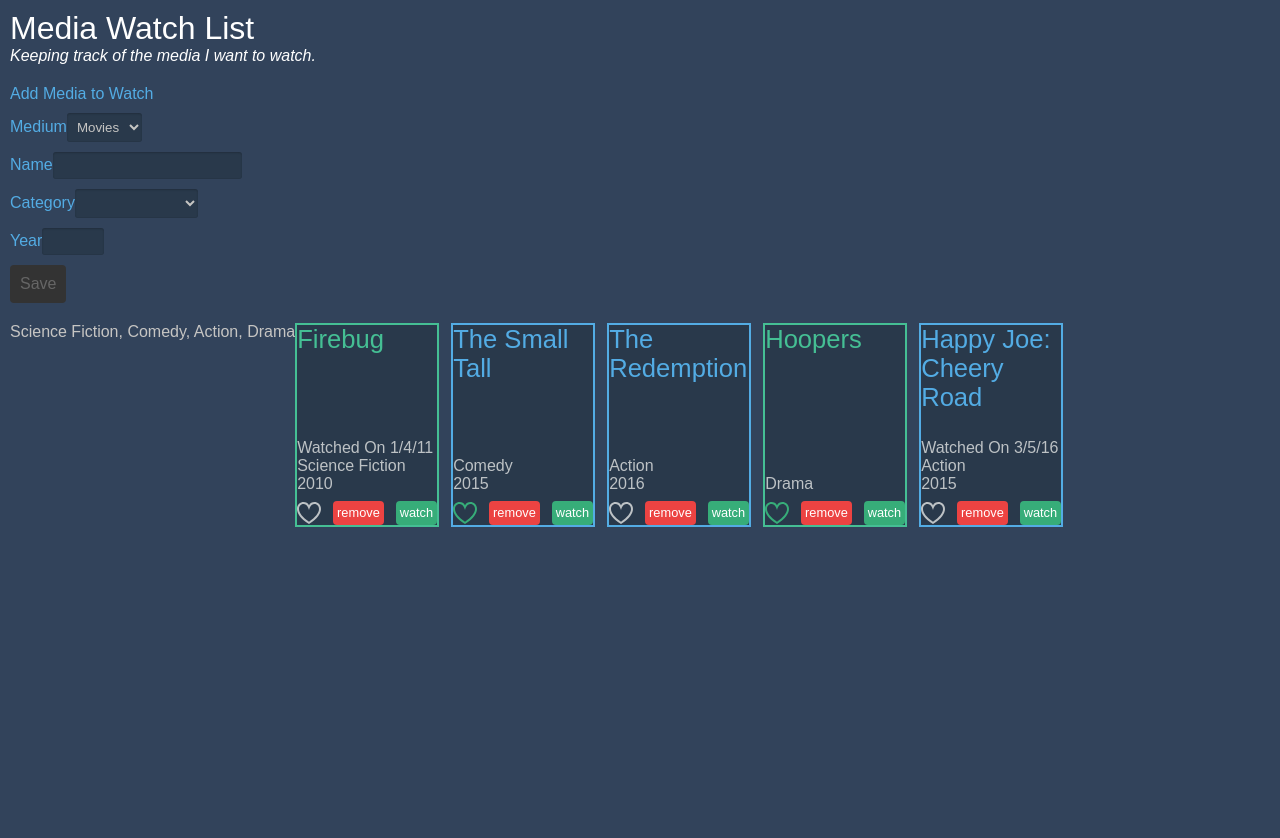
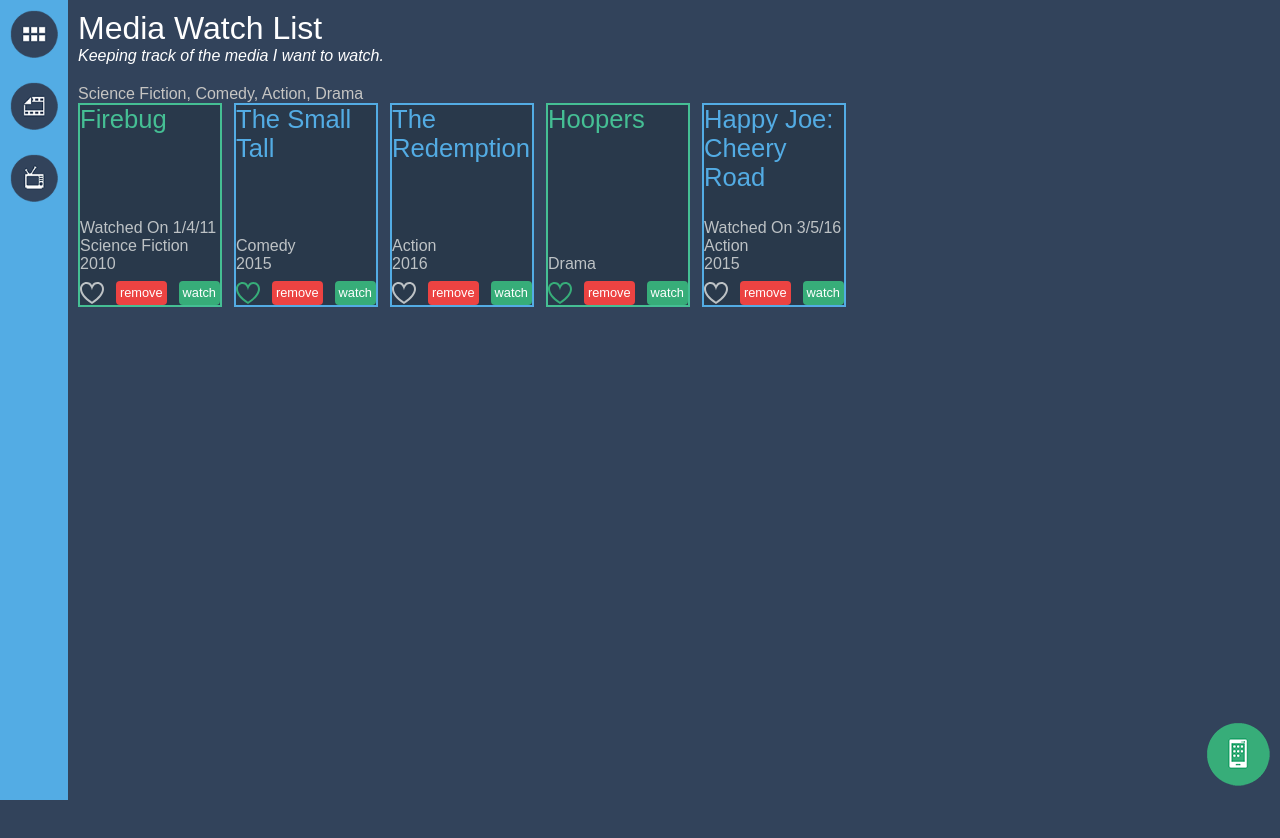
Before and after one commit to DoubleD1994/angular-essential-training, an Angular app: page /all in a window 1280 px wide. Shown: the top 838 px of the page. After the commit the page ends 800 px from the top, so only its background shows below. Built offline with nearby package versions, Linux system fonts and the light colour scheme.

Commit message:
created routing modules

```diff
--- a/src/app/app.component.html
+++ b/src/app/app.component.html
@@ -1,8 +1,18 @@
+<nav>
+  <a routerLink="/">
+    <img src="assets/04.png" class="icon" />
+  </a>
+  <a routerLink="/Movies">
+    <img src="assets/03.png" class="icon" />
+  </a>
+  <a routerLink="/Series">
+    <img src="assets/02.png" class="icon" />
+  </a>
+</nav>
 <section>
   <header>
     <h1>Media Watch List</h1>
     <p class="description">Keeping track of the media I want to watch.</p>
   </header>
-  <mw-media-item-form></mw-media-item-form>
-  <mw-media-item-list></mw-media-item-list>
+  <router-outlet></router-outlet>
 </section>
--- a/src/app/app.module.ts
+++ b/src/app/app.module.ts
@@ -1,29 +1,31 @@
 import { NgModule } from '@angular/core';
 import { BrowserModule } from '@angular/platform-browser';
-import { ReactiveFormsModule } from '@angular/forms'
+import { HttpClientModule, HttpXhrBackend } from '@angular/common/http';
 import { AppComponent } from './app.component';
 import { MediaItemComponent } from './media-item.component';
 import { MediaItemListComponent } from './media-item-list.component';
 import { FavoriteDirective } from './favorite.directive';
 import { CategoryListPipe } from './category-list.pipe';
-import { MediaItemFormComponent } from './media-item-form.component'
-import { lookupListToken, lookupLists } from './providers'
+import { lookupListToken, lookupLists } from './providers';
+import { MockXHRBackend } from './mock-xhr-backend';
+import { routing } from './app.routing';
 
 @NgModule({
   imports: [
     BrowserModule,
-    ReactiveFormsModule
+    HttpClientModule,
+    routing
   ],
   declarations: [
     AppComponent,
     MediaItemComponent,
     MediaItemListComponent,
     FavoriteDirective,
-    CategoryListPipe,
-    MediaItemFormComponent
+    CategoryListPipe
   ],
   providers: [
-    { provide: lookupListToken, useValue: lookupLists }
+    { provide: lookupListToken, useValue: lookupLists },
+    { provide: HttpXhrBackend, useClass: MockXHRBackend }
   ],
   bootstrap: [
     AppComponent
--- /dev/null
+++ b/src/app/app.routing.ts
@@ -0,0 +1,15 @@
+import { Routes, RouterModule } from '@angular/router'
+import { MediaItemListComponent } from './media-item-list.component'
+import { NewItemModule } from './new-item/new-item.module';
+
+const appRoutes: Routes = [
+  {
+    path: 'add',
+    loadChildren: () => import('./new-item/new-item.module')
+      .then(m => m.NewItemModule)
+  },
+  { path: ':medium', component: MediaItemListComponent },
+  { path: '', redirectTo: 'all', pathMatch: 'full' }
+];
+
+export const routing = RouterModule.forRoot(appRoutes);
--- a/src/app/media-item-list.component.html
+++ b/src/app/media-item-list.component.html
@@ -1,11 +1,18 @@
+
+<header
+    [ngClass]="{'medium-movies':medium === 'Movies', 'medium-series':medium === 'Series'}">
+    <h2>{{medium}}</h2>
+    <div *ngIf="mediaItems">{{ mediaItems | categoryList }}</div>
+</header>
 <section>
-  <header>
-    <div>{{ mediaItems | categoryList }}</div>
-  </header>
   <mw-media-item
     [ngClass]="{'medium-movies': mediaItem.medium==='Movies', 'medium-series':mediaItem.medium==='Series'}"
     *ngFor="let mediaItem of mediaItems"
     [mediaItem]="mediaItem"
-    (delete)="onMediaItemDelete($event)">
-  </mw-media-item>
+    (delete)="onMediaItemDelete($event)"></mw-media-item>
 </section>
+<footer>
+  <a routerLink="/add">
+    <img src="assets/01.png" class="icon">
+  </a>
+</footer>
--- a/src/app/media-item-list.component.ts
+++ b/src/app/media-item-list.component.ts
@@ -1,5 +1,6 @@
 import { Component, OnInit } from '@angular/core';
-import { MediaItemService } from './media-item.service'
+import { ActivatedRoute } from '@angular/router';
+import { MediaItemService, MediaItem } from './media-item.service'
 
 @Component({
   selector: 'mw-media-item-list',
@@ -7,16 +8,35 @@ import { MediaItemService } from './media-item.service'
   styleUrls: ['./media-item-list.component.css']
 })
 export class MediaItemListComponent implements OnInit{
+  medium = '';
+  mediaItems: MediaItem[];
 
-  mediaItems;
-
-  constructor(private mediaItemService: MediaItemService){}
+  constructor(private mediaItemService: MediaItemService,
+    private activatedRoute: ActivatedRoute){}
 
   ngOnInit(){
-    this.mediaItems = this.mediaItemService.get();
+    this.activatedRoute.paramMap
+      .subscribe(paramMap => {
+        let medium = paramMap.get('medium');
+        if(medium.toLowerCase() === 'all'){
+          medium = '';
+        }
+        this.getMediaItems(medium);
+      });
   }
 
   onMediaItemDelete(mediaItem) {
-    this.mediaItemService.delete(mediaItem);
+    this.mediaItemService.delete(mediaItem)
+      .subscribe(() => {
+        this.getMediaItems(this.medium);
+      });
+  }
+
+  getMediaItems(medium: string){
+    this.medium = medium;
+    this.mediaItemService.get(medium)
+      .subscribe(mediaItems => {
+        this.mediaItems = mediaItems;
+      });
   }
 }
--- a/src/app/media-item.service.ts
+++ b/src/app/media-item.service.ts
@@ -1,66 +1,56 @@
 import { Injectable } from '@angular/core';
+import { HttpClient, HttpErrorResponse } from '@angular/common/http';
+import { map, catchError } from 'rxjs/operators';
+import { throwError } from 'rxjs';
 
 @Injectable({
   providedIn: 'root'
 })
 
 export class MediaItemService {
-  mediaItems = [
-    {
-      id: 1,
-      name: 'Firebug',
-      medium: 'Series',
-      category: 'Science Fiction',
-      year: 2010,
-      watchedOn: 1294166565384,
-      isFavorite: false
-    },
-    {
-      id: 2,
-      name: 'The Small Tall',
-      medium: 'Movies',
-      category: 'Comedy',
-      year: 2015,
-      watchedOn: null,
-      isFavorite: true
-    }, {
-      id: 3,
-      name: 'The Redemption',
-      medium: 'Movies',
-      category: 'Action',
-      year: 2016,
-      watchedOn: null,
-      isFavorite: false
-    }, {
-      id: 4,
-      name: 'Hoopers',
-      medium: 'Series',
-      category: 'Drama',
-      year: null,
-      watchedOn: null,
-      isFavorite: true
-    }, {
-      id: 5,
-      name: 'Happy Joe: Cheery Road',
-      medium: 'Movies',
-      category: 'Action',
-      year: 2015,
-      watchedOn: 1457166565384,
-      isFavorite: false
-    }];
 
-    get(){
-      return this.mediaItems;
+    constructor(private http: HttpClient) {}
+
+    get(medium: string){
+      const getOptions = {
+        params: { medium }
+      };
+      return this.http.get<MediaItemsResponse>('mediaitems', getOptions)
+        .pipe(
+          map((response: MediaItemsResponse )=> {
+            return response.mediaItems;
+          }),
+          catchError(this.handleError)
+        );
     }
 
-    add(mediaItem){
-      this.mediaItems.push(mediaItem);
+    add(mediaItem: MediaItem){
+      return this.http.post('mediaitems', mediaItem)
+        .pipe(catchError(this.handleError));
     }
 
-    delete(mediaItem){
-      const index = this.mediaItems.indexOf(mediaItem);
-      if(index >= 0){
-        this.mediaItems.splice(index, 1);
-      }
+    delete(mediaItem: MediaItem){
+      return this.http.delete(`mediaitems/${mediaItem.id}`)
+        .pipe(catchError(this.handleError));
+    }
+
+    private handleError(error: HttpErrorResponse){
+      console.log(error.message);
+      return throwError('Data error occured, please try again');
     }
 }
+
+
+export interface MediaItem {
+  id: number;
+  name: string;
+  medium: string;
+  category: string;
+  year: number;
+  wathcedOn: number;
+  isFavorite: boolean;
+}
+
+interface MediaItemsResponse {
+  mediaItems: MediaItem[];
+}
--- /dev/null
+++ b/src/app/mock-xhr-backend.ts
@@ -0,0 +1,116 @@
+import { HttpEvent, HttpRequest, HttpResponse, HttpBackend } from '@angular/common/http';
+import { Observable, Observer } from 'rxjs';
+
+export class MockXHRBackend implements HttpBackend {
+  private mediaItems = [
+    {
+      id: 1,
+      name: 'Firebug',
+      medium: 'Series',
+      category: 'Science Fiction',
+      year: 2010,
+      watchedOn: 1294166565384,
+      isFavorite: false
+    },
+    {
+      id: 2,
+      name: 'The Small Tall',
+      medium: 'Movies',
+      category: 'Comedy',
+      year: 2015,
+      watchedOn: null,
+      isFavorite: true
+    }, {
+      id: 3,
+      name: 'The Redemption',
+      medium: 'Movies',
+      category: 'Action',
+      year: 2016,
+      watchedOn: null,
+      isFavorite: false
+    }, {
+      id: 4,
+      name: 'Hoopers',
+      medium: 'Series',
+      category: 'Drama',
+      year: null,
+      watchedOn: null,
+      isFavorite: true
+    }, {
+      id: 5,
+      name: 'Happy Joe: Cheery Road',
+      medium: 'Movies',
+      category: 'Action',
+      year: 2015,
+      watchedOn: 1457166565384,
+      isFavorite: false
+    }
+  ];
+
+  handle(request: HttpRequest<any>): Observable<HttpEvent<any>> {
+    return new Observable((responseObserver: Observer<HttpResponse<any>>) => {
+      let responseOptions;
+      switch (request.method) {
+        case 'GET':
+          if (request.urlWithParams.indexOf('mediaitems?medium=') >= 0 || request.url === 'mediaitems') {
+            let medium;
+            if (request.urlWithParams.indexOf('?') >= 0) {
+              medium = request.urlWithParams.split('=')[1];
+              if (medium === 'undefined') { medium = ''; }
+            }
+            let mediaItems;
+            if (medium) {
+              mediaItems = this.mediaItems.filter(i => i.medium === medium);
+            } else {
+              mediaItems = this.mediaItems;
+            }
+            responseOptions = {
+              body: {mediaItems: JSON.parse(JSON.stringify(mediaItems))},
+              status: 200
+            };
+          } else {
+            let mediaItems;
+            const idToFind = parseInt(request.url.split('/')[1], 10);
+            mediaItems = this.mediaItems.filter(i => i.id === idToFind);
+            responseOptions = {
+              body: JSON.parse(JSON.stringify(mediaItems[0])),
+              status: 200
+            };
+          }
+          break;
+        case 'POST':
+          const mediaItem = request.body;
+          mediaItem.id = this._getNewId();
+          this.mediaItems.push(mediaItem);
+          responseOptions = {status: 201};
+          break;
+        case 'DELETE':
+          const id = parseInt(request.url.split('/')[1], 10);
+          this._deleteMediaItem(id);
+          responseOptions = {status: 200};
+      }
+
+      const responseObject = new HttpResponse(responseOptions);
+      responseObserver.next(responseObject);
+      responseObserver.complete();
+      return () => {
+      };
+    });
+  }
+
+  _deleteMediaItem(id) {
+    const mediaItem = this.mediaItems.find(i => i.id === id);
+    const index = this.mediaItems.indexOf(mediaItem);
+    if (index >= 0) {
+      this.mediaItems.splice(index, 1);
+    }
+  }
+
+  _getNewId() {
+    if (this.mediaItems.length > 0) {
+      return Math.max.apply(Math, this.mediaItems.map(mediaItem => mediaItem.id)) + 1;
+    } else {
+      return 1;
+    }
+  }
+}
--- a/src/app/media-item-form.component.ts
+++ b/src/app/new-item/media-item-form.component.ts
@@ -1,7 +1,8 @@
 import { Component, OnInit, Inject } from '@angular/core';
-import { FormGroup, FormControl, Validators, FormBuilder } from '@angular/forms'
-import { MediaItemService } from './media-item.service'
-import { lookupListToken } from './providers'
+import { FormGroup, FormControl, Validators, FormBuilder } from '@angular/forms';
+import { Router } from '@angular/router';
+import { MediaItemService } from '../media-item.service';
+import { lookupListToken } from '../providers';
 
 @Component({
   selector: 'mw-media-item-form',
@@ -13,7 +14,8 @@ export class MediaItemFormComponent implements OnInit{
 
   constructor(private formBuilder: FormBuilder,
     private mediaItemService: MediaItemService,
-    @Inject(lookupListToken) public lookupLists){
+    @Inject(lookupListToken) public lookupLists,
+      private router: Router){
 
   }
 
@@ -49,8 +51,10 @@ export class MediaItemFormComponent implements OnInit{
   }
 
   onSubmit(mediaItem){
-    console.log(mediaItem);
-    this.mediaItemService.add(mediaItem);
+    this.mediaItemService.add(mediaItem)
+      .subscribe(() => {
+        this.router.navigate(['/', mediaItem.medium]);
+      });
   }
 
 }
--- /dev/null
+++ b/src/app/new-item/new-item.routing.ts
@@ -0,0 +1,8 @@
+import { Routes, RouterModule } from '@angular/router';
+import { MediaItemFormComponent } from './media-item-form.component';
+
+const newItemRoutes: Routes = [
+  { path: '', component: MediaItemFormComponent }
+];
+
+export const newItemRouting = RouterModule.forChild(newItemRoutes);
```
Also changed, not shown: src/app/new-item/new-item.module.ts (added, +17 -0 lines), src/app/new-item/media-item-form.component.css (renamed from src/app/media-item-form.component.css), src/app/new-item/media-item-form.component.html (renamed from src/app/media-item-form.component.html).
